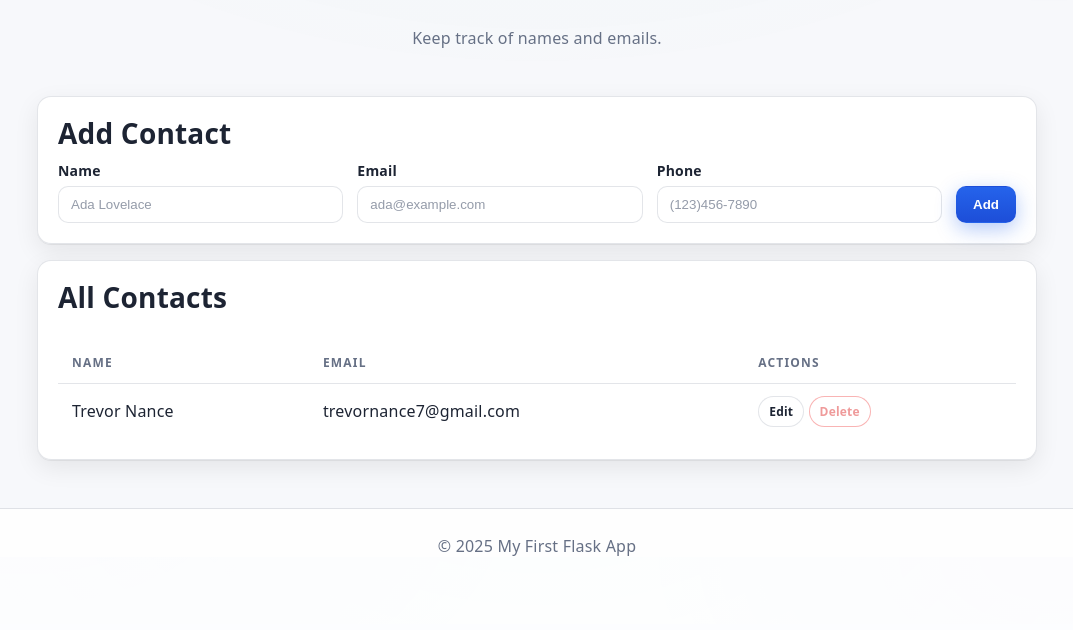
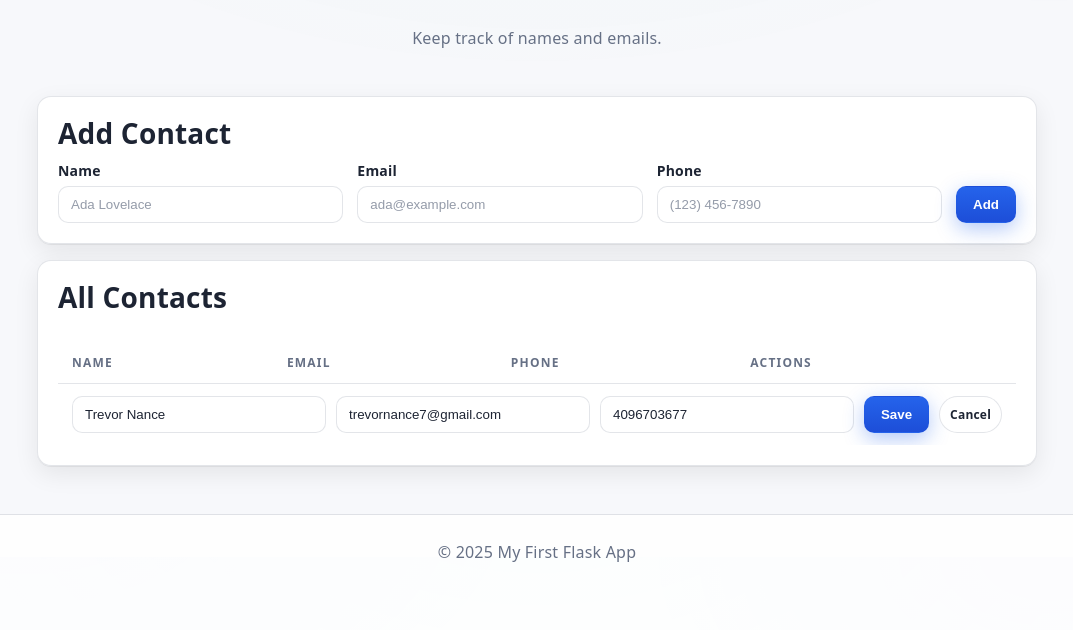
Before and after one commit to lfizzikz/flask_practice-2, a Flask app: page /contact_book?edit=1 in a window 1280 px wide. Shown: the part 243-873 px from the top of the page, without its empty margins (103-1176 px from the left). Before the commit the page ends 799 px from the top, so only its background shows below. Run offline with Flask 3, Linux system fonts and the light colour scheme.

Commit message:
added edit/delete function to contact book

```diff
--- a/app.py
+++ b/app.py
@@ -37,5 +37,23 @@ def contact_book():
     return render_template("contacts.html", contacts=contacts)
 
 
-# TODO: add phone field to contacts page
-# TODO: Add in feature to edit/delete contacts
+@app.route("/contact_book/delete_contact/<int:contact_id>", methods=["POST"])
+def delete_contact(contact_id: int):
+    contact = db.session.get(Contact, contact_id)
+    if contact is not None:
+        db.session.delete(contact)
+        db.session.commit()
+    return redirect(url_for("contact_book"))
+
+
+@app.route("/contact_book/edit_contact/<int:contact_id>", methods=["POST"])
+def edit_contact(contact_id: int):
+    contact = db.session.get(Contact, contact_id)
+    if not contact:
+        return redirect(url_for("index"))
+    if request.method == "POST":
+        contact.name = request.form["name"].strip()
+        contact.email = request.form.get("email", "").strip() or None
+        contact.phone = request.form.get("phone", "").strip() or None
+        db.session.commit()
+        return redirect(url_for("contact_book"))
--- a/static/css/contacts.css
+++ b/static/css/contacts.css
@@ -25,7 +25,7 @@
 
 input[type="text"],
 input[type="email"],
-input[type="phone"] {
+input[type="tel"] {
   appearance: none;
   background: color-mix(in oklab, var(--surface) 92%, transparent);
   border: 1px solid color-mix(in oklab, var(--muted) 18%, transparent);
@@ -110,3 +110,16 @@ input:focus {
 .muted {
   color: var(--muted);
 }
+
+.inline-form {
+  display: inline;
+  margin: 0;
+}
+
+/* Inline edit row */
+.inline-edit { margin: 0; }
+.edit-grid { display: grid; gap: 10px; grid-template-columns: 1fr; }
+@media (min-width: 700px) {
+  .edit-grid { grid-template-columns: 1fr 1fr 1fr auto; align-items: center; }
+}
+.editing td { background: color-mix(in oklab, var(--surface) 95%, transparent); }
--- a/templates/contacts.html
+++ b/templates/contacts.html
@@ -26,8 +26,8 @@
           <input id="email" name="email" type="email" placeholder="ada@example.com" required>
         </div>
         <div class="field">
-          <label for="name">Phone</label>
-          <input id="phone" name="phone" type="phone" placeholder="(123)456-7890" required>
+          <label for="phone">Phone</label>
+          <input id="phone" name="phone" type="tel" placeholder="(123) 456-7890">
         </div>
         <div class="actions">
           <button class="btn btn-primary" type="submit">Add</button>
@@ -48,19 +48,49 @@
               <tr>
                 <th>Name</th>
                 <th>Email</th>
+                <th>Phone</th>
                 <th class="right">Actions</th>
               </tr>
             </thead>
             <tbody>
               {% for c in contacts %}
+                {% if request.args.get('edit')|int == c.id %}
+                  <tr class="editing">
+                    <td colspan="4">
+                      <form class="inline-edit" method="post" action="{{ url_for('edit_contact', contact_id=c.id) }}">
+                        <div class="edit-grid">
+                          <input name="name" type="text" value="{{ c.name }}" required>
+                          <input name="email" type="email" value="{{ c.email }}">
+                          <input name="phone" type="tel" value="{{ c.phone }}">
+                          <div class="actions">
+                            <button class="btn btn-primary" type="submit">Save</button>
+                            <a class="chip" href="{{ url_for('contact_book') }}">Cancel</a>
+                          </div>
+                        </div>
+                      </form>
+                    </td>
+                  </tr>
+                {% else %}
                   <tr>
                     <td>{{ c.name }}</td>
                     <td>{{ c.email }}</td>
+                    <td>
+                      {# Display phone as (xxx) xxx-xxxx when 10 digits #}
+                      {% set p = (c.phone ~ '') %}
+                      {% if p|length == 10 %}
+                        ({{ p[:3] }}) {{ p[3:6] }}-{{ p[6:] }}
+                      {% else %}
+                        {{ c.phone }}
+                      {% endif %}
+                    </td>
                     <td class="right">
-                  <a class="chip" href="#">Edit</a>
-                  <a class="chip danger" href="#">Delete</a>
+                      <a class="chip" href="{{ url_for('contact_book', edit=c.id) }}">Edit</a>
+                      <form method="post" action="{{ url_for('delete_contact', contact_id=c.id) }}" class="inline-form">
+                        <button type="submit" class="chip danger" onclick="return confirm('Delete this contact?')">Delete</button>
+                      </form>
                     </td>
                   </tr>
+                {% endif %}
               {% endfor %}
             </tbody>
           </table>
```
Also changed, not shown: instance/contacts.db. Lines whose indentation alone changed are shown as unchanged.
